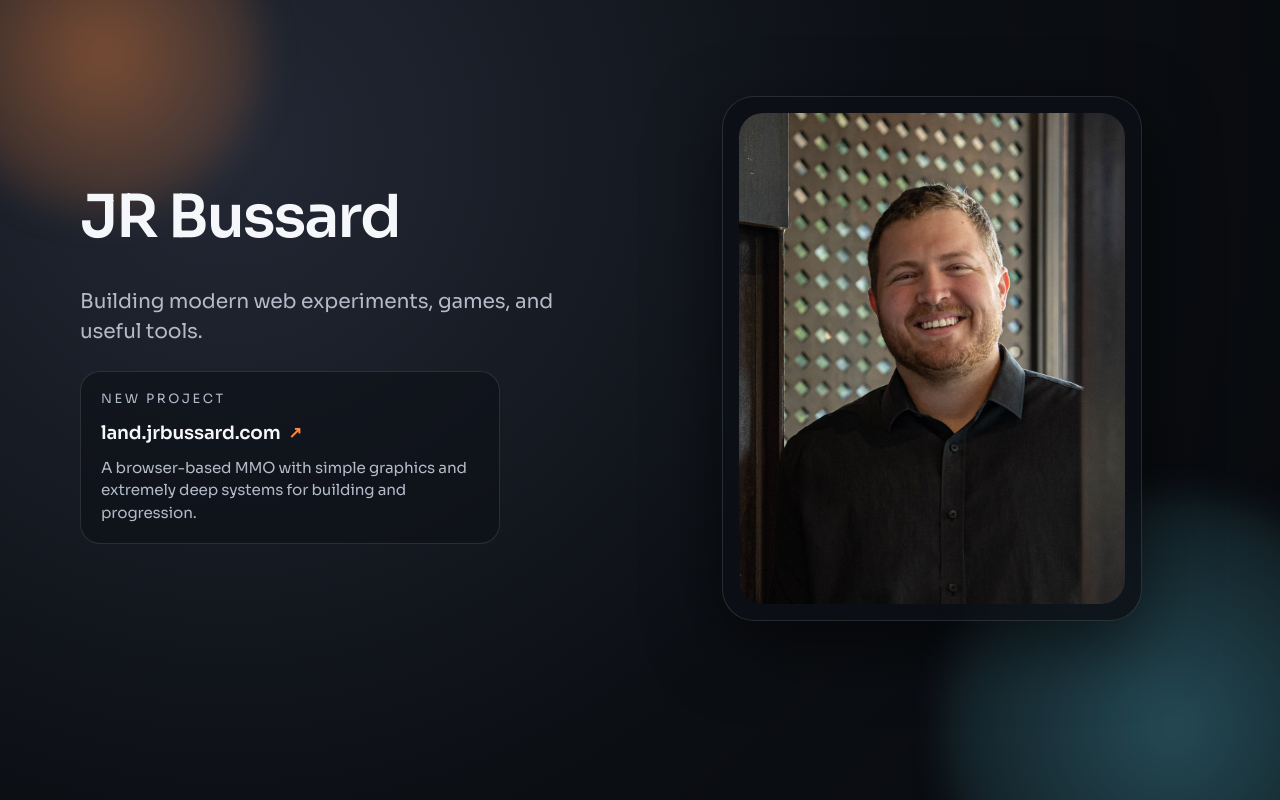
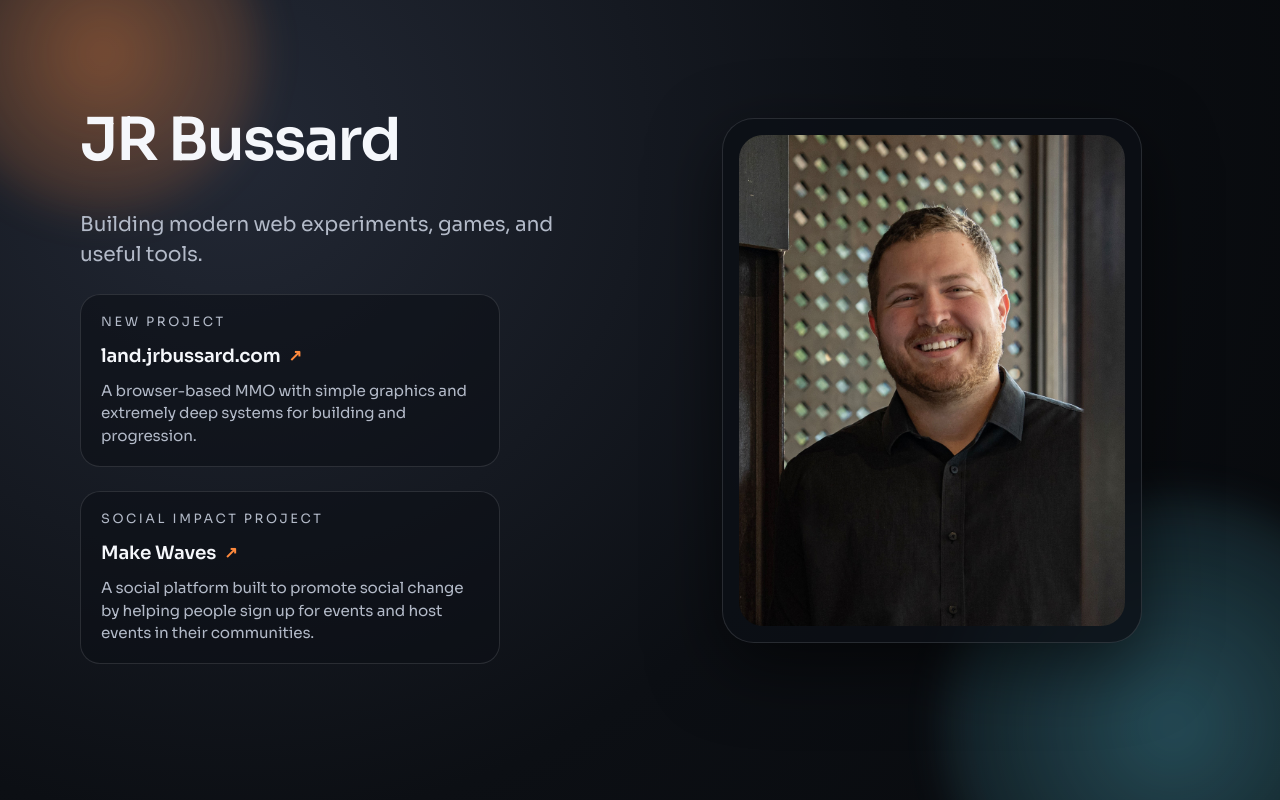
Before and after one commit to pirut/jrbussard, a React (Create React App) app: page / in a window 1280 px wide. Built offline with nearby package versions, Linux system fonts and the light colour scheme.

Commit message:
Add Make Waves social impact project link

```diff
--- a/src/components/Hero.js
+++ b/src/components/Hero.js
@@ -3,6 +3,7 @@ import "../styles/Hero.css";
 
 const Hero = () => {
     const heroSrc = `${process.env.PUBLIC_URL}/assets/hero.jpg`;
+    const makeWavesUrl = "https://makewaves.jrbussard.com";
 
     return (
         <section className="hero">
@@ -18,6 +19,15 @@ const Hero = () => {
                         A browser-based MMO with simple graphics and extremely deep systems for building and progression.
                     </p>
                 </div>
+                <div className="hero__project">
+                    <p className="hero__project-label">Social Impact Project</p>
+                    <a className="hero__project-link" href={makeWavesUrl} target="_blank" rel="noreferrer">
+                        Make Waves
+                    </a>
+                    <p className="hero__project-copy">
+                        A social platform built to promote social change by helping people sign up for events and host events in their communities.
+                    </p>
+                </div>
             </div>
             <div className="hero__media">
                 <div className="hero__frame">
```
